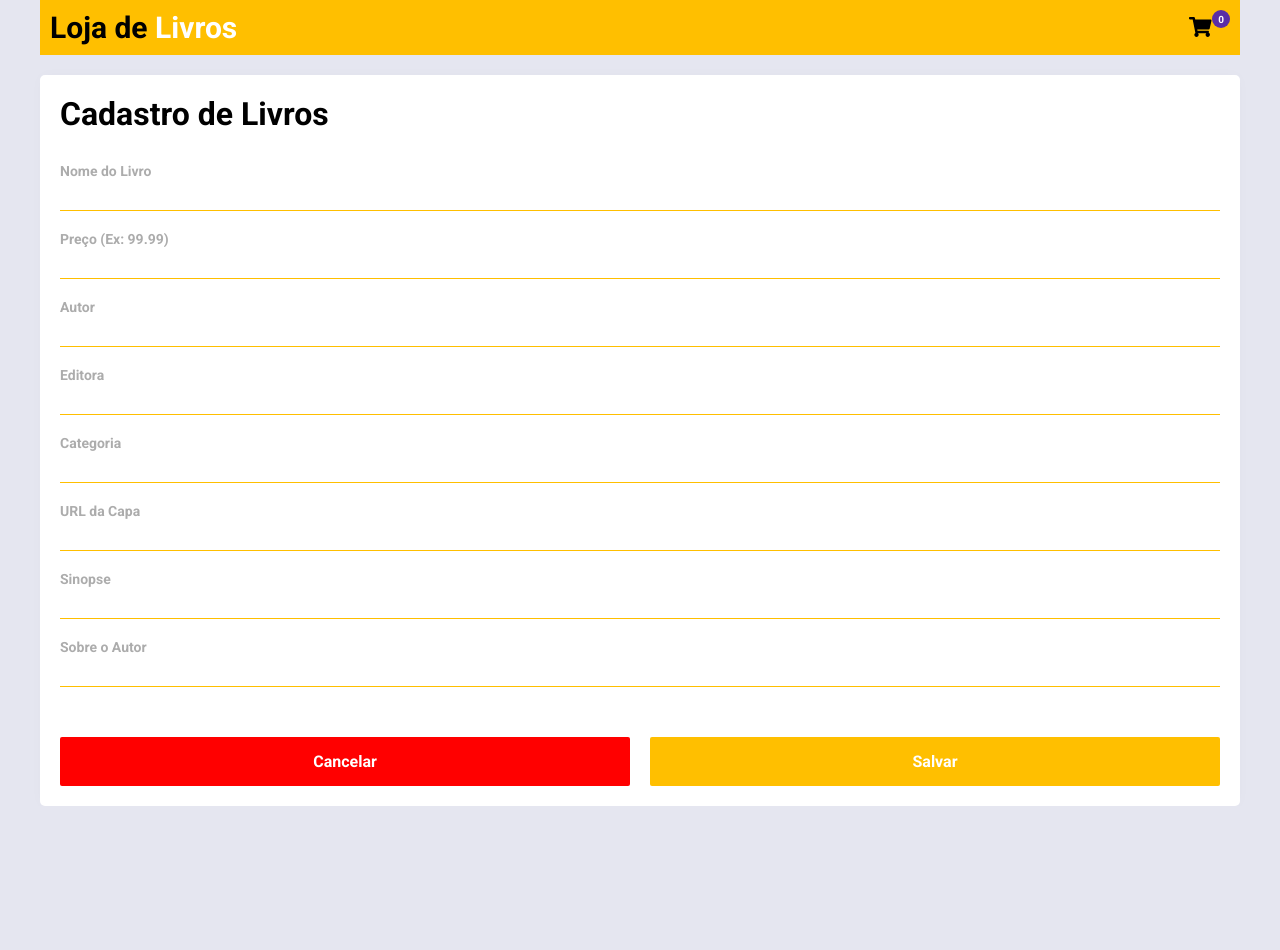
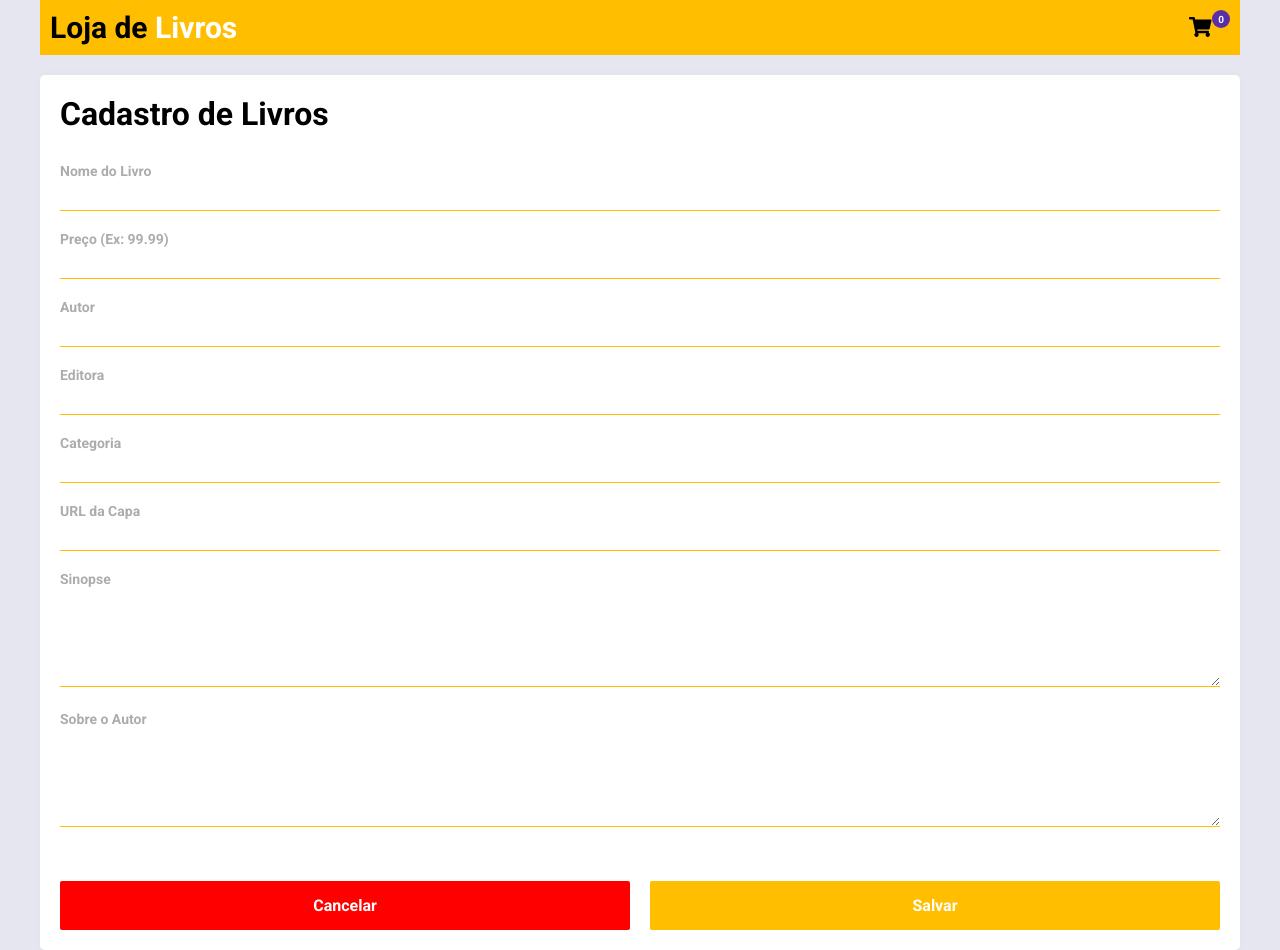
Before and after one commit to renanq/desafio-folha-dirigida, a React (Create React App) app in the folder web/: page /add in a window 1280 px wide. Before the commit the page ends 806 px from the top, so only its background shows below. Built offline with nearby package versions, Linux system fonts and the light colour scheme; no server answers.

Commit message:
Ultimos ajustes realizados

```diff
--- a/web/src/components/BookForm/index.js
+++ b/web/src/components/BookForm/index.js
@@ -110,7 +110,7 @@ function BookForm({onSubmit}) {
 
                 <div className="input-block">
                     <label htmlFor="sinopse">Sinopse</label>
-                    <input
+                    <textarea cols={100} rows={10}
                     name="sinopse"
                     id="sinopse"
                     value={sinopse}
@@ -120,8 +120,8 @@ function BookForm({onSubmit}) {
                 </div>
 
                 <div className="input-block">
-                    <label htmlFor="sinopse">Sobre o Autor</label>
-                    <input
+                    <label htmlFor="autor_bio">Sobre o Autor</label>
+                    <textarea cols={100} rows={5}
                     name="autor_bio"
                     id="autor_bio"
                     value={autor_bio}
--- a/web/src/components/BookForm/styles.css
+++ b/web/src/components/BookForm/styles.css
@@ -79,3 +79,12 @@
 #form-livro a:hover{
     background-color: #8A0808;
 }
+
+#form-livro form .input-block textarea {
+    width: 100%;
+    height: 100px;
+    font-size: 14px;
+    color: #666;
+    border: 0;
+    border-bottom: 1px solid #FFBF00;
+}
```
Also changed, not shown: 1 other file (tests, documents, lock files or other folders).
